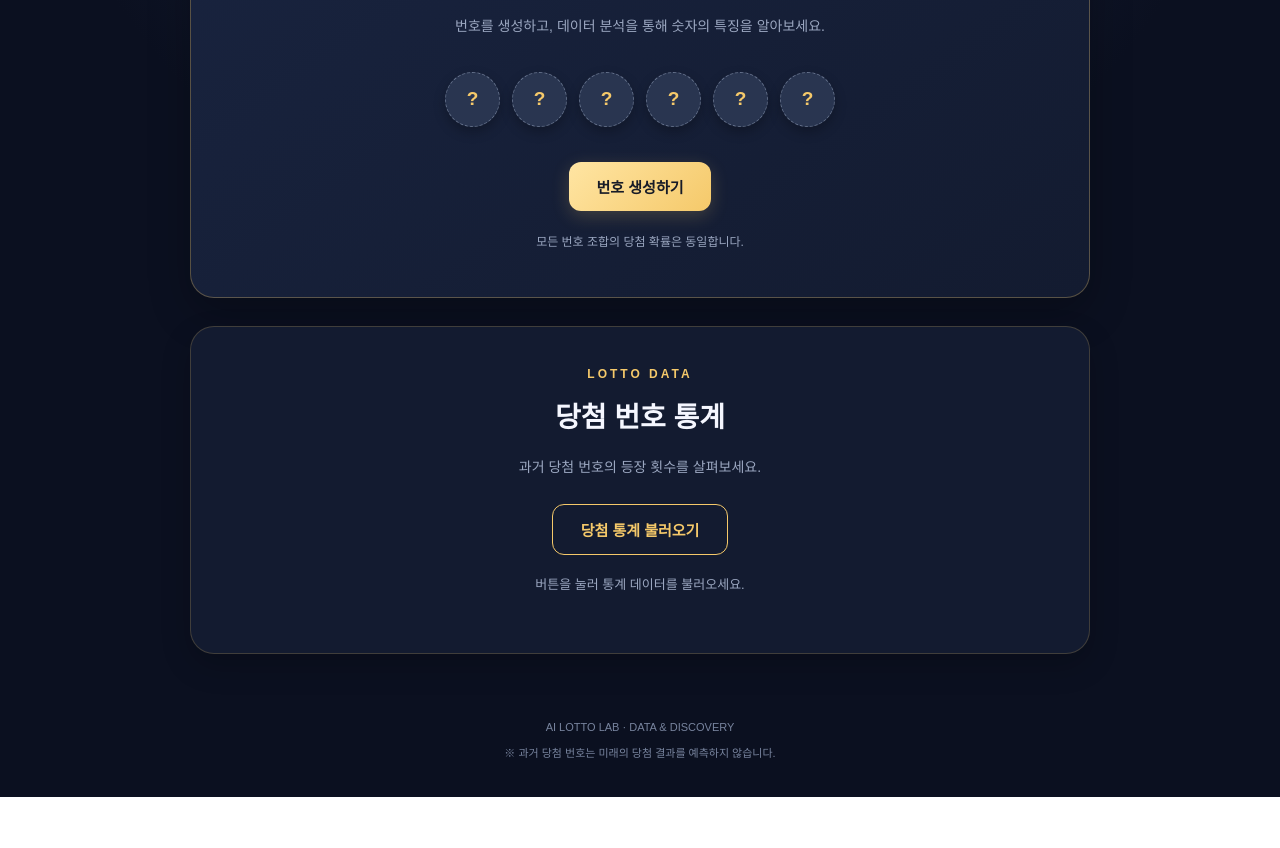
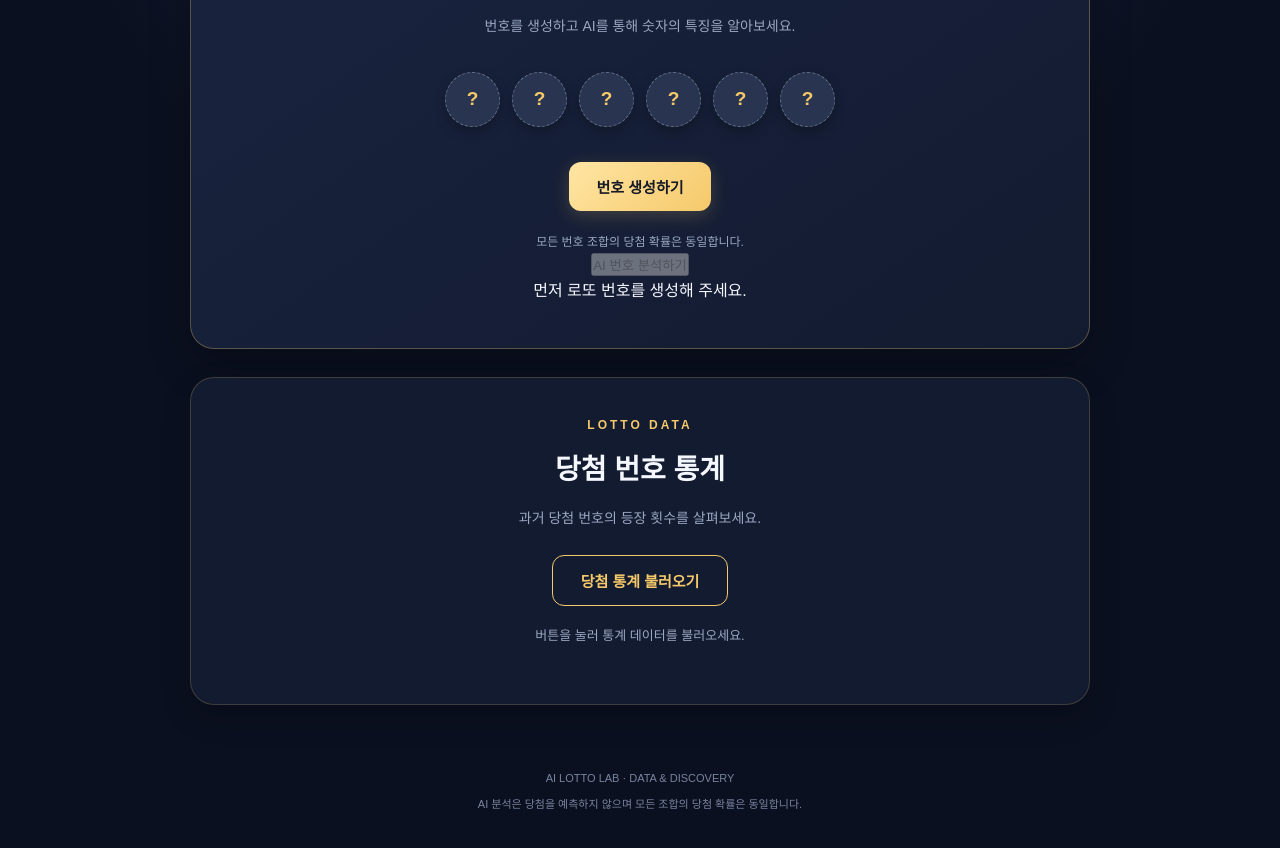
Before and after one commit to younsanglim/ai-lotto-lab1, a plain HTML site: page index.html in a window 1280 px wide. Shown: the part 344-1192 px from the top of the page. Before the commit the page ends 1141 px from the top, so only its background shows below. Drawn offline with Linux system fonts and the light colour scheme.

Commit message:
Update lotto lab description and AI analysis message

```diff
--- a/index.html
+++ b/index.html
@@ -14,12 +14,11 @@
   </header>
 
   <main class="container">
-    <!-- 로또 번호 생성 -->
     <section class="intro">
       <p class="tag">LOTTO NUMBER LAB</p>
       <h2>오늘의 번호를<br>만들어 볼까요?</h2>
       <p class="description">
-        번호를 생성하고, 데이터 분석을 통해 숫자의 특징을 알아보세요.
+        번호를 생성하고 AI를 통해 숫자의 특징을 알아보세요.
       </p>
 
       <div id="lottoNumbers" class="lotto-numbers">
@@ -32,10 +31,24 @@
       </div>
 
       <button id="generateButton">번호 생성하기</button>
-      <p id="message">모든 번호 조합의 당첨 확률은 동일합니다.</p>
+
+      <p id="message">
+        모든 번호 조합의 당첨 확률은 동일합니다.
+      </p>
+
+      <div class="ai-section">
+        <button id="analyzeButton" disabled>
+          AI 번호 분석하기
+        </button>
+
+        <p id="aiMessage">
+          먼저 로또 번호를 생성해 주세요.
+        </p>
+
+        <div id="aiResult" class="ai-result"></div>
+      </div>
     </section>
 
-    <!-- 과거 당첨 번호 통계 -->
     <section class="stats-section">
       <p class="tag">LOTTO DATA</p>
       <h2>당첨 번호 통계</h2>
@@ -52,7 +65,7 @@
 
   <footer>
     <p>AI LOTTO LAB · DATA &amp; DISCOVERY</p>
-    <p>※ 과거 당첨 번호는 미래의 당첨 결과를 예측하지 않습니다.</p>
+    <p>AI 분석은 당첨을 예측하지 않으며 모든 조합의 당첨 확률은 동일합니다.</p>
   </footer>
 
   <script src="app.js"></script>
```
